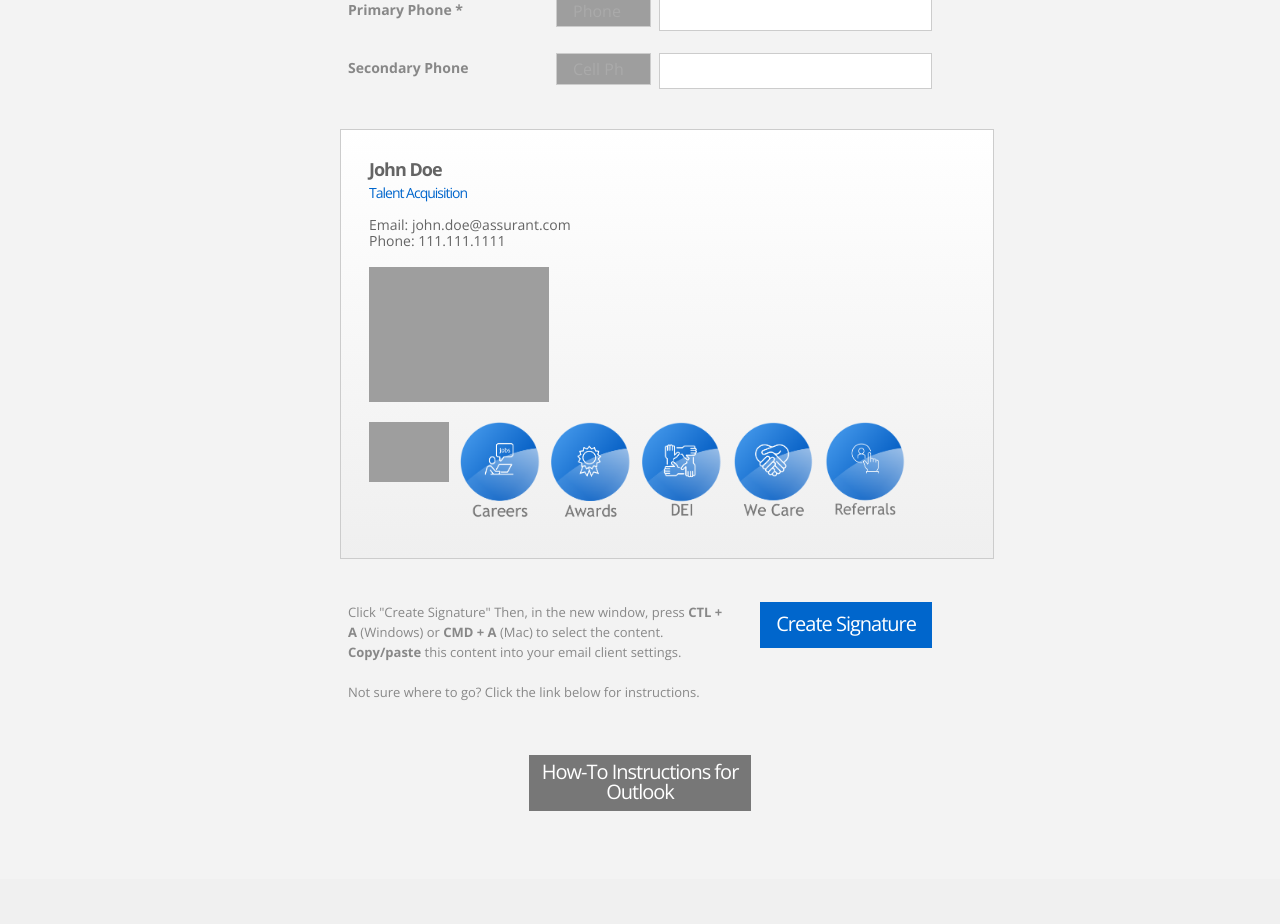
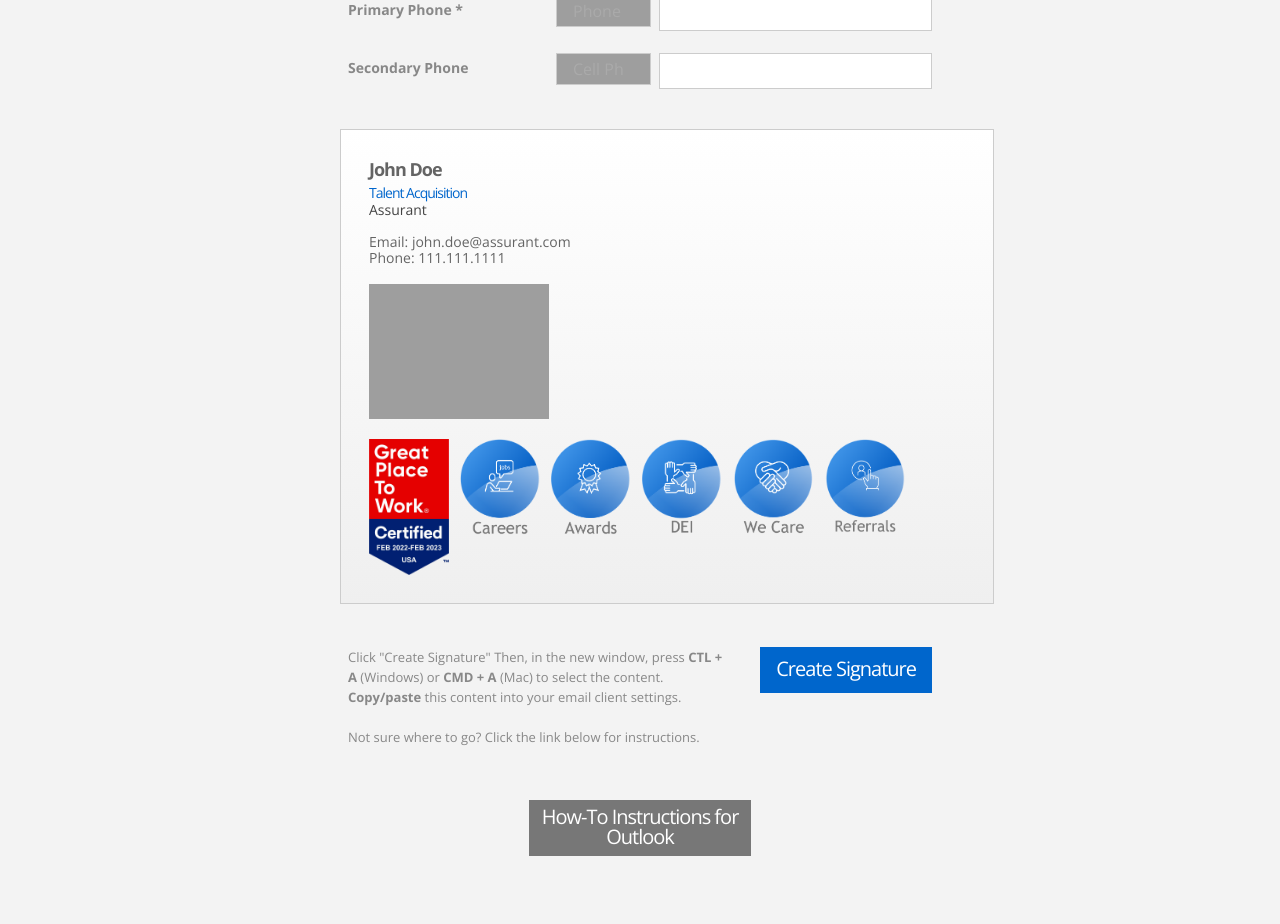
Before and after one commit to jonochocki/Assurant-Email-Signature-Generator, a PHP site: page / in a window 1280 px wide. Shown: the part 395-1319 px from the top of the page. Before the commit the page ends 1206 px from the top, so only its background shows below. Run offline with PHP 8.4, Linux system fonts and the light colour scheme; data that the repository does not hold is empty; grey boxes are pictures that could not be loaded.

Commit message:
Update index.php

```diff
--- a/index.php
+++ b/index.php
@@ -13,7 +13,7 @@
 		'image_urls' => array(
 			'great_place'  => array(
 				'https://www.greatplacetowork.com/certified-company/1205926', // Hide by setting this to an empty string
-				'https://raw.githubusercontent.com/jonochocki/Assurant-Email-Signature-Generator/main/images/thumbnail_image002.jpg'  // Must be an absolute path
+				'https://raw.githubusercontent.com/jonochocki/Assurant-Email-Signature-Generator/main/images/thumbnail_image002.png'  // Must be an absolute path
 			),
 			'careers'   => array(
 				'https://www.myworkday.com/assurant/d/task/1422$80.htmld', // Hide by setting this to an empty string
@@ -228,6 +228,7 @@
 					<td style="padding-bottom: 14px;">
 						<h2 id="full-name" style="font:bold 18px/22px 'Open Sans', Helvetica, Arial, sans-serif; letter-spacing:-1px; text-transform:capitalize; color:<?php echo $options['colors']['primary']; ?>; margin:0; padding:0;"><?php echo $options['sample_data']['full_name']; ?></h2>
 						<h3 id="position" style="font:normal 14px/16px 'Open Sans', Helvetica, Arial, sans-serif; letter-spacing:-1px; text-transform:capitalize; color:<?php echo $options['colors']['secondary']; ?>; margin:0; padding-top:5px;"><?php echo $options['sample_data']['position']; ?></h3>
+                        <h3 style="font:normal 14px/16px 'Open Sans',  Helvetica, Arial, sans-serif; text-transform:capitalize; color:<?php echo $options['colors']['secondary']; ?>; margin:0; padding-top:1px;"><a href="<?php echo $options['company_url']; ?>" target="_blank" title="<?php echo $options['company_name']; ?>" style="color:'. $options['colors']['primary'] .'; text-decoration:none;"><?php echo $options['company_name']; ?></a></h3>
 					</td>
 				</tr>
 				<tr>
```
